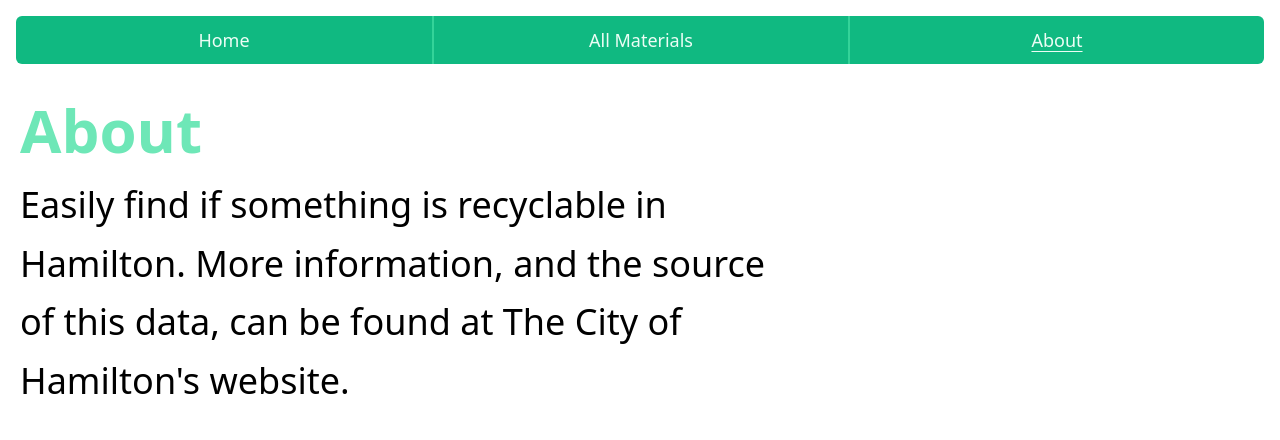
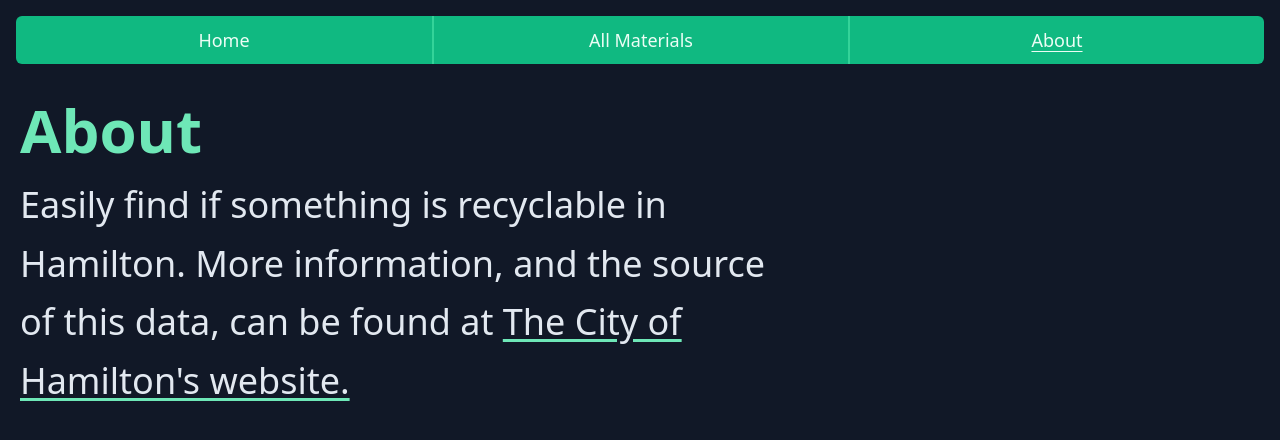
Before and after one commit to jasonflorentino/hamiltoss, a SvelteKit app: page /about in a window 1280 px wide. Shown: the top 440 px of the page. Built offline with nearby package versions, Linux system fonts and the light colour scheme.

Commit message:
styling, count results

```diff
--- a/src/routes/+page.svelte
+++ b/src/routes/+page.svelte
@@ -46,7 +46,7 @@
 	};
 </script>
 
-<main class="p-5">
+<main class="p-5 mb-10">
 	<h1 class="text-6xl md:text-7xl lg:text-8xl mb-5 font-black text-emerald-400">🗑 Hamiltoss</h1>
 	<p class="font-medium text-cyan-400 text-lg md:text-xl lg:text-2xl">
 		Find out if something is compostable, recyclable, or bin-able in Hamilton.
@@ -69,7 +69,12 @@
 
 	{#if query}
 		<p class="text-gray-300 font-regular mb-3 text-sm">
-			Searching for: <span class="text-cyan-400 font-bold">{query}</span>
+			{#if !loading && data.results && data.results.length}
+				<span>{data.results.length} results for: </span>
+			{:else}
+				<span>Searching for:</span>
+			{/if}
+			<span class="text-cyan-400 font-bold">{query}</span>
 		</p>
 		{#if loading}
 			<p>Loading...</p>
@@ -96,6 +101,6 @@
 
 <style>
 	:global(body) {
-		@apply bg-gray-900 text-slate-200 mx-auto max-w-7xl;
+		@apply bg-gray-900 text-slate-200 mx-auto max-w-7xl selection:bg-emerald-200 selection:text-cyan-700;
 	}
 </style>
--- a/src/routes/about/+page.svelte
+++ b/src/routes/about/+page.svelte
@@ -10,7 +10,13 @@
 		<p class="leading-relaxed">
 			Easily find if something is recyclable in Hamilton. More information, and the source of this
 			data, can be found at
-			<a href={hamiltonUrl} target="_blank" rel="noreferrer">The City of Hamilton's website.</a>
+			<a href={hamiltonUrl} target="_blank" rel="noreferrer" class="underline underline-offset-4 decoration-emerald-300">The City of Hamilton's website.</a>
 		</p>
 	</div>
 </main>
+
+<style>
+	:global(body) {
+		@apply bg-gray-900 text-slate-200 mx-auto max-w-7xl selection:bg-emerald-200 selection:text-cyan-700;
+	}
+</style>
--- a/src/routes/materials/+page.svelte
+++ b/src/routes/materials/+page.svelte
@@ -16,3 +16,9 @@
 		{/each}
 	</ul>
 </main>
+
+<style>
+	:global(body) {
+		@apply bg-gray-900 text-slate-200 mx-auto max-w-7xl selection:bg-emerald-200 selection:text-cyan-700;
+	}
+</style>
--- a/src/routes/materials/[matId]/+page.svelte
+++ b/src/routes/materials/[matId]/+page.svelte
@@ -10,11 +10,11 @@
 	$: imageData = head(data.images);
 </script>
 
-<main class="p-5">
-	<h1 class="text-4xl md:text-5xl lg:text-6xl font-bold text-emerald-300">{data.name}</h1>
+<main class="p-5 mb-10">
+	<h1 class="text-4xl md:text-5xl lg:text-6xl font-bold text-emerald-300 mb-4">{data.name}</h1>
 
 	{#if imageData}
-		<img src={IMG_ROOT + imageData.path} alt={`${data.name} Credit: ${imageData.credits}`} />
+		<img src={IMG_ROOT + imageData.path} alt={`${data.name} Credit: ${imageData.credits}`} class='mb-5'/>
 	{/if}
 
 	<section class="max-w-2xl">
@@ -41,3 +41,9 @@
 		</ul>
 	{/if}
 </main>
+
+<style>
+	:global(body) {
+		@apply bg-gray-900 text-slate-200 mx-auto max-w-7xl selection:bg-emerald-200 selection:text-cyan-700;
+	}
+</style>
```
